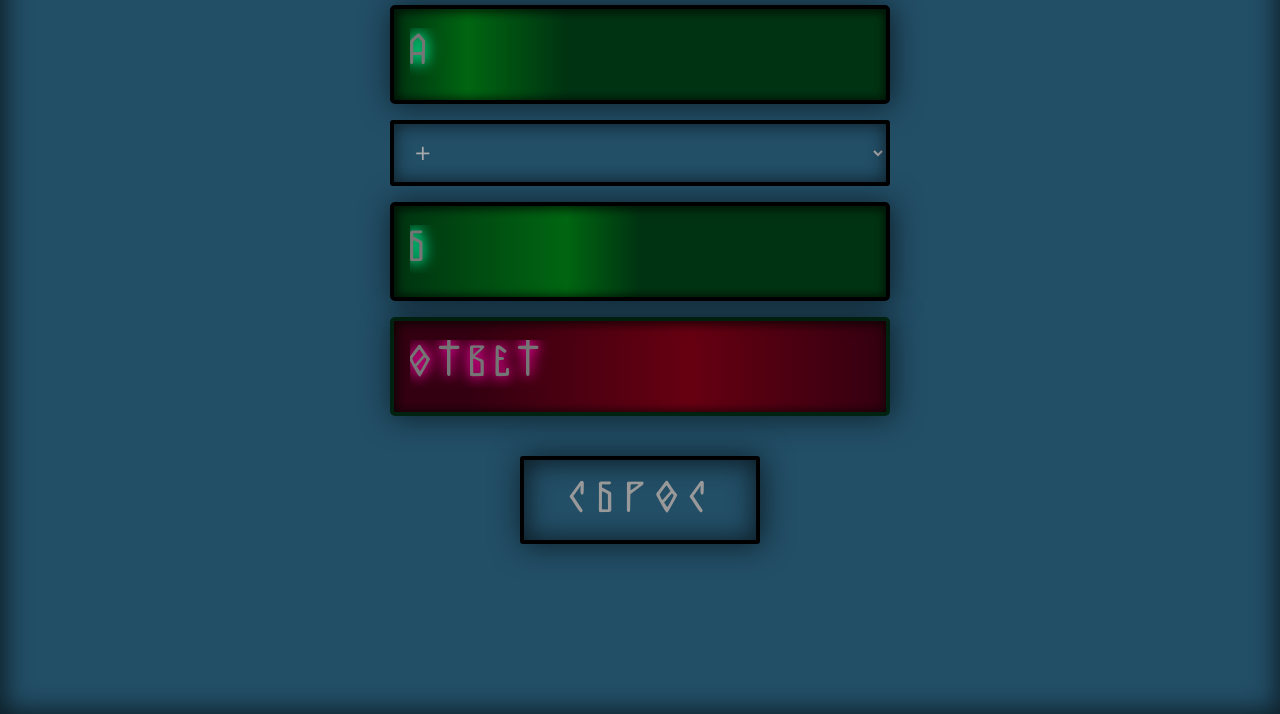
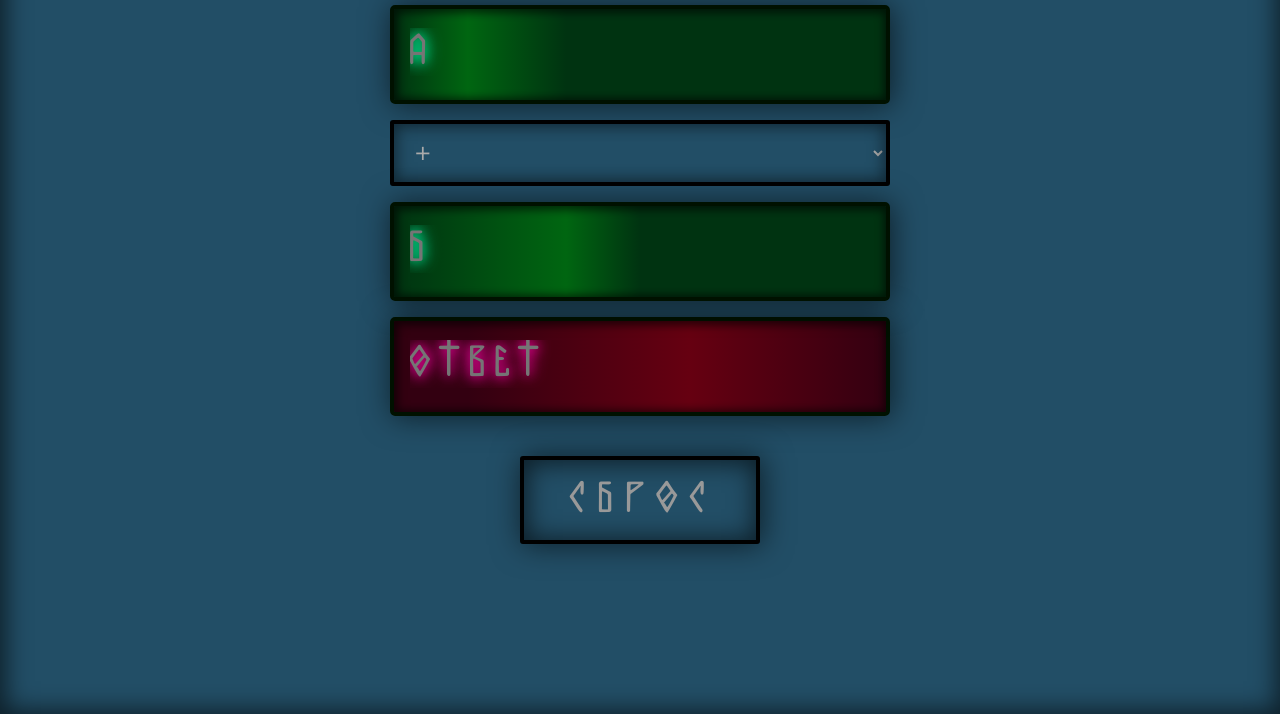
Before and after one commit to aleksei-demon/calc, a plain HTML site: page index.html in a window 1280 px wide. Shown: the part 86-800 px from the top of the page. Drawn offline with Linux system fonts and the light colour scheme.

Commit message:
Add files via upload

```diff
--- a/css/style.css
+++ b/css/style.css
@@ -82,7 +82,7 @@ option{
    box-shadow: inset 1px 1px 9px 3px rgba(0,0,0,0.6), 2px 1px 30px 0px rgba(0,0,0,0.6);
    letter-spacing: 0.5vw;
   border-radius: 5px;
-	border: 4px #000 solid;
+	border: 4px #010 solid;
 }
 #id0, #id1{
 	position: relative;
@@ -99,7 +99,7 @@ option{
    background: linear-gradient(0.75turn, #301, #601 40%, #301 85%);
   color: #f29;
 	text-shadow: 0 0 18px #f0a, 0 0 12px #f0a;
-  border: 4px #021 solid;
+  border: 4px #010 solid;
 }
 #id3{
   padding: 2vh 3vh;
```
